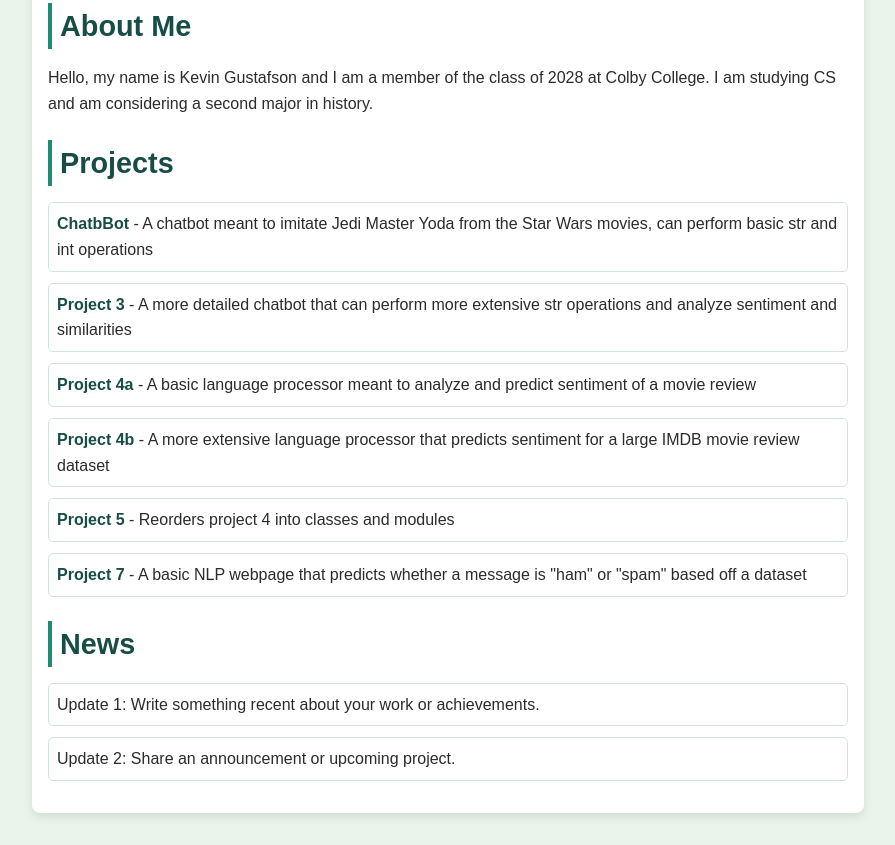
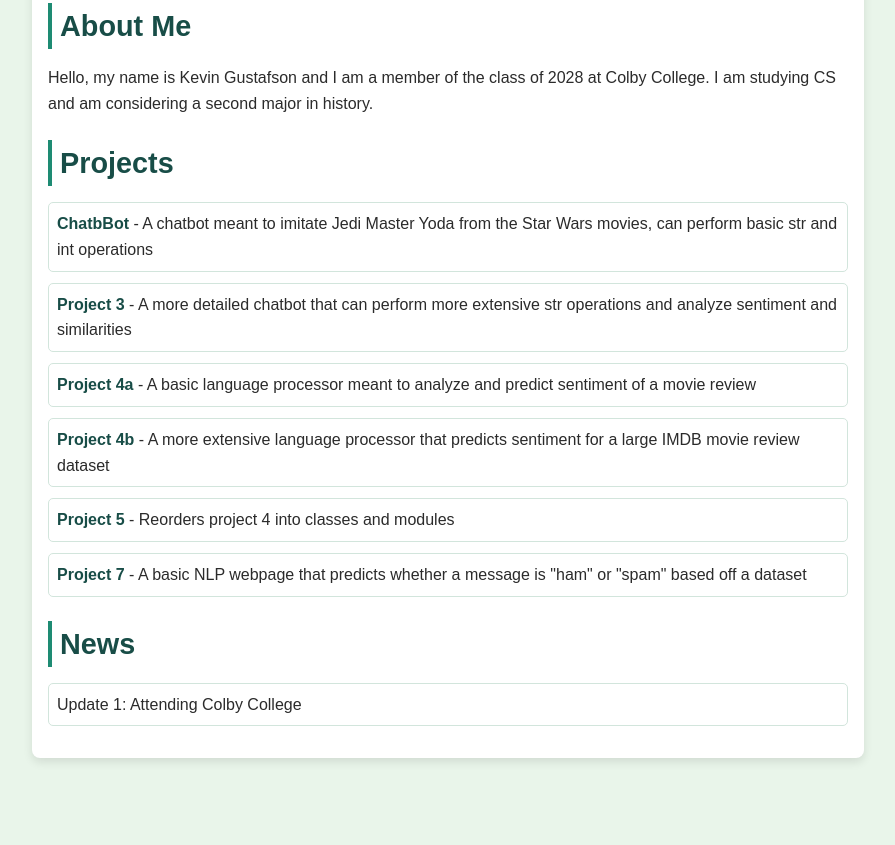
Before and after one commit to kpgust28/kpgust28.github.io, a plain HTML site: page index.html in a window 1280 px wide. Shown: the part 523-1368 px from the top of the page, without its empty margins (192-1087 px from the left). After the commit the page ends 1313 px from the top, so only its background shows below. Drawn offline with Linux system fonts and the light colour scheme.

Commit message:
Update index.html

```diff
--- a/index.html
+++ b/index.html
@@ -55,8 +55,7 @@
         <section class="news">
             <h2>News</h2>
             <ul>
-                <li>Update 1: Write something recent about your work or achievements.</li>
-                <li>Update 2: Share an announcement or upcoming project.</li>
+                <li>Update 1: Attending Colby College</li>
             </ul>
         </section>
     </main>
```
